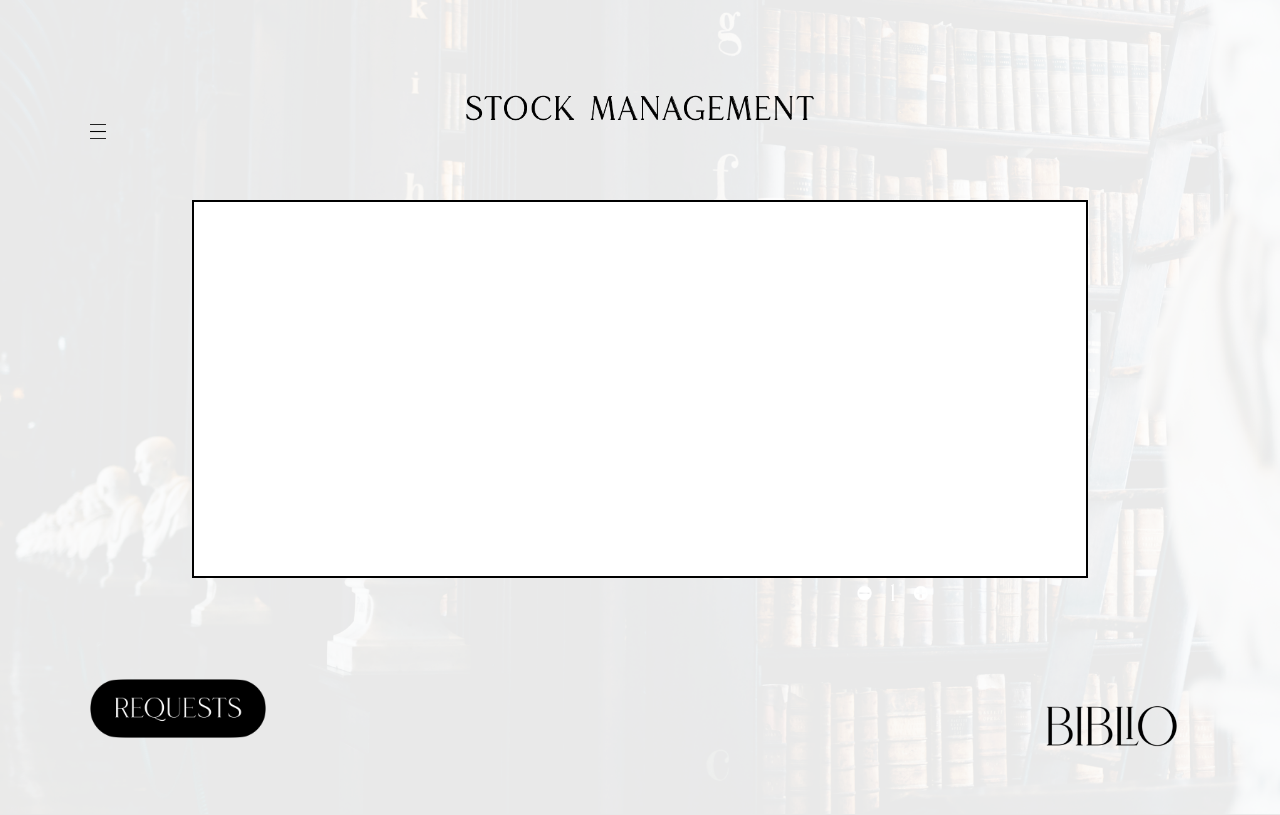
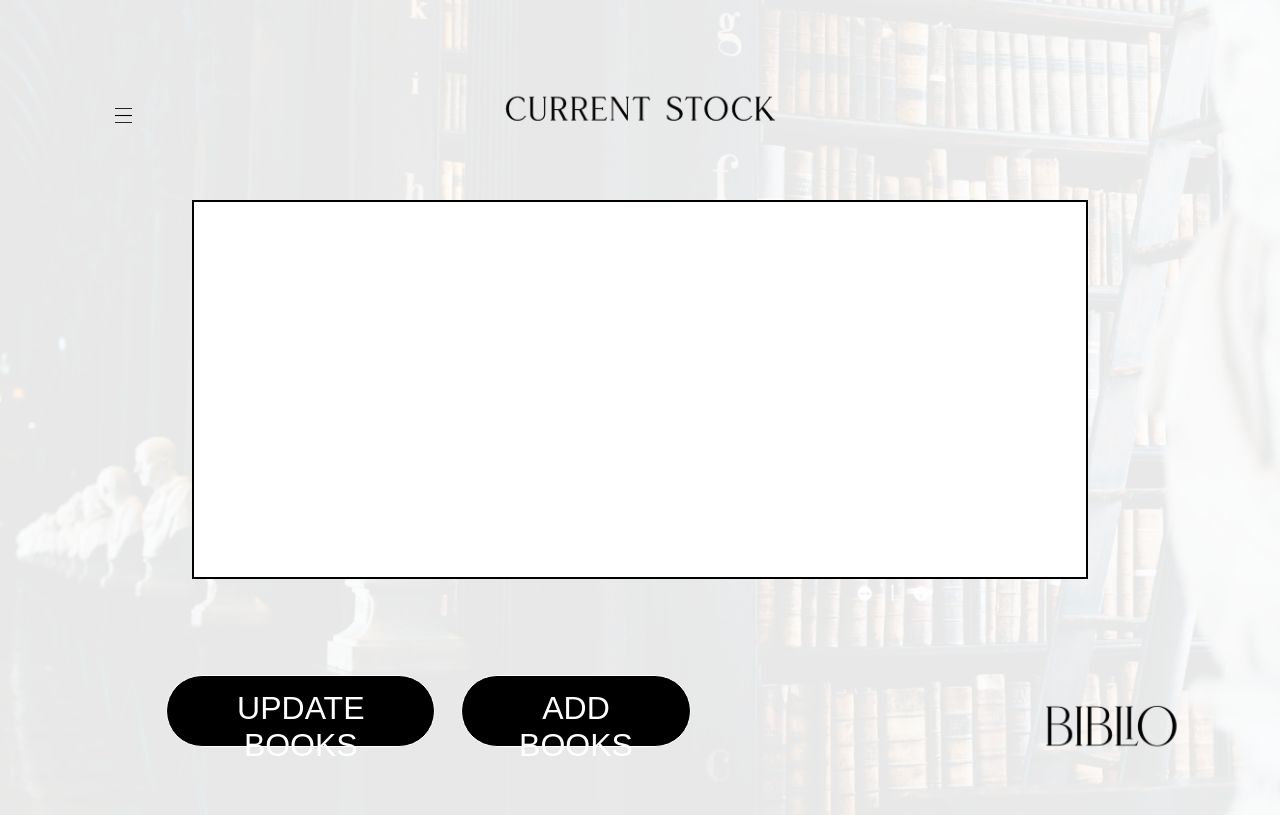
Before and after one commit to rajin-khan/BIBLIO, a PHP site: page /adminStock.html in a window 1280 px wide. Run offline with PHP 8.4, Linux system fonts and the light colour scheme; some web fonts are replaced.

Commit message:
Add Updated Stock Page

```diff
--- a/frontend/adminStock.html
+++ b/frontend/adminStock.html
@@ -11,7 +11,7 @@
 <body>
 
     <div class="background">
-        <img class="background" src="/BIBLIO/frontend/webimages/stock.png" alt="Background of profile page">
+        <img class="background" src="/BIBLIO/frontend/webimages/stockpage.png" alt="Background of profile page">
         <div id="overlay" class="overlay"></div>
     </div>
 
@@ -61,8 +61,12 @@
 
     </div>
 
-    <a href="/BIBLIO/frontend/adminRequest.html">
-        <img class="requestImage" src="/BIBLIO/frontend/webimages/requests button.png" alt="Manage Request Button">
+    <a href="/BIBLIO/frontend/updateBooks.html">
+        <button class="update morebutton">UPDATE BOOKS</button>
+    </a>
+
+    <a href="/BIBLIO/frontend/addBooks.html">
+        <button class="add morebutton">ADD BOOKS</button>
     </a>
 
 </body>
--- a/frontend/css/adminStock.css
+++ b/frontend/css/adminStock.css
@@ -31,8 +31,8 @@ body {
 
     position: absolute;
 
-    left: 7vw;
-    top: 15vh;
+    left: 9vw;
+    top: 13vh;
 
 }
 
@@ -150,3 +150,40 @@ button {
     left: 7vw;
     bottom: 10vh;
 }
+
+.morebutton {
+
+    border-radius: 50px;
+    z-index: 99;
+    padding-left: 30px;
+    padding-right: 30px;
+    padding-top: 14px;
+}
+
+.update {
+
+    font-family: 'Roseritta', sans-serif;
+    font-size: 200%;
+    width: 21vw;
+    height: 9vh;
+    background-color: black;
+    border: solid 1px white;
+    color: white;
+    position:absolute;
+    left:13vw;
+    bottom: 9vh;
+}
+
+.add {
+
+    font-family: 'Roseritta', sans-serif;
+    font-size: 200%;
+    width: 18vw;
+    height: 9vh;
+    background-color: black;
+    border: solid 1px white;
+    color: white;
+    position:absolute;
+    left: 36vw;
+    bottom: 9vh;
+}
```
Also changed, not shown: frontend/webimages/stockpage.png (added).
